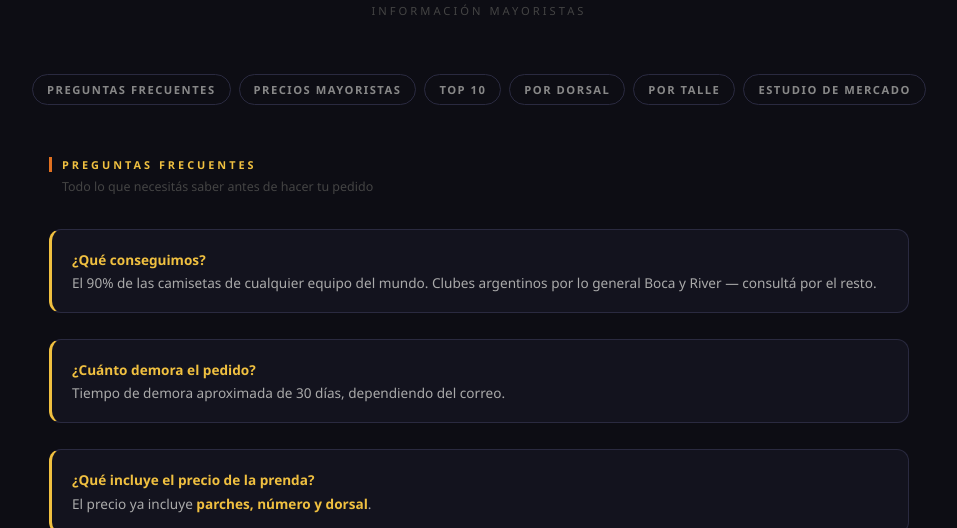
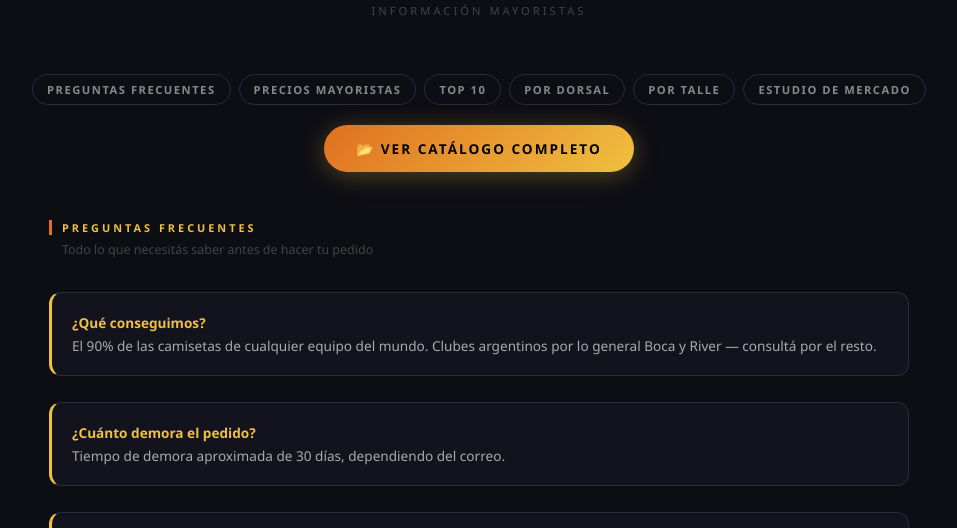
Before and after one commit to hullmandiego5-creator/top10-remeras, a plain HTML site: page index.html in a window 1280 px wide. Shown: the part 218-746 px from the top of the page, without its empty margins (161-1118 px from the left). Drawn offline with Linux system fonts and the light colour scheme.

Commit message:
Agregar botón de catálogo con link a Google Drive

```diff
--- a/index.html
+++ b/index.html
@@ -21,9 +21,14 @@ body {
 .brand-sub { font-size: 0.7rem; letter-spacing: 3px; color: #444; text-transform: uppercase; margin-top: 6px; }
 
 /* ── NAV ── */
-.nav { display: flex; flex-wrap: wrap; gap: 8px; justify-content: center; margin-bottom: 52px; }
+.nav { display: flex; flex-wrap: wrap; gap: 8px; justify-content: center; margin-bottom: 20px; }
 .nav a { text-decoration: none; font-size: 0.7rem; font-weight: 700; letter-spacing: 1.5px; text-transform: uppercase; padding: 7px 14px; border-radius: 20px; border: 1px solid #2a2a40; color: #888; transition: all 0.2s; }
 .nav a:hover { border-color: #f0c040; color: #f0c040; }
+
+/* ── CATALOGO BTN ── */
+.catalogo-wrap { text-align: center; margin-bottom: 48px; }
+.catalogo-btn { display: inline-flex; align-items: center; gap: 10px; text-decoration: none; background: linear-gradient(135deg, #e07020, #f0c040); color: #000; font-weight: 900; font-size: 0.85rem; letter-spacing: 2px; text-transform: uppercase; padding: 14px 32px; border-radius: 30px; box-shadow: 0 4px 24px rgba(240,192,64,0.3); transition: all 0.2s; }
+.catalogo-btn:hover { transform: translateY(-2px); box-shadow: 0 8px 32px rgba(240,192,64,0.5); }
 
 /* ── SECTION ── */
 .section { max-width: 860px; margin: 0 auto 64px; }
@@ -135,6 +140,12 @@ body {
   <a href="#talles">Por Talle</a>
   <a href="#mercado">Estudio de Mercado</a>
 </nav>
+
+<div class="catalogo-wrap">
+  <a class="catalogo-btn" href="https://drive.google.com/drive/folders/1A9vnWdVIxp11mnvz1J1PxGHmkmwKoUW3?usp=sharing" target="_blank" rel="noopener">
+    📂 Ver Catálogo Completo
+  </a>
+</div>
 
 <!-- ══════════════════════════════════════════
      1. PREGUNTAS FRECUENTES
```
